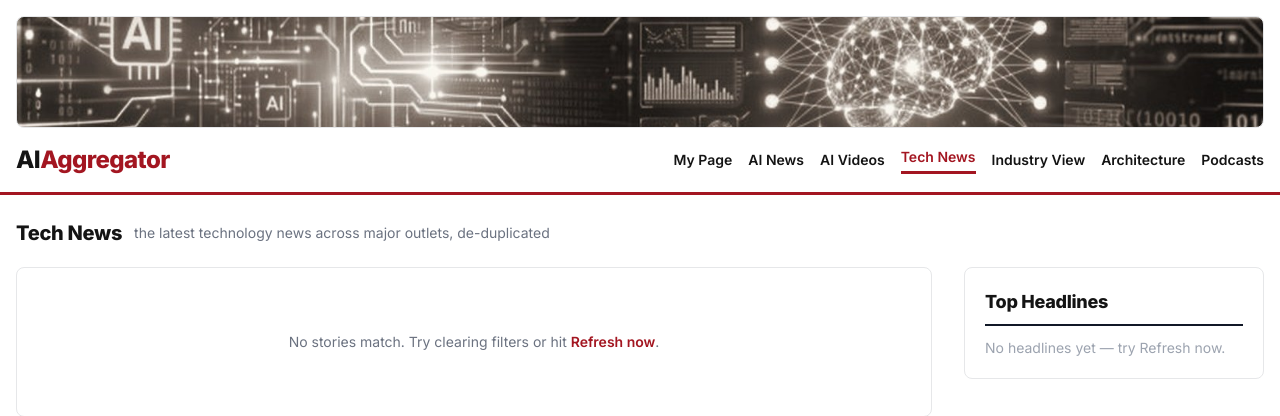
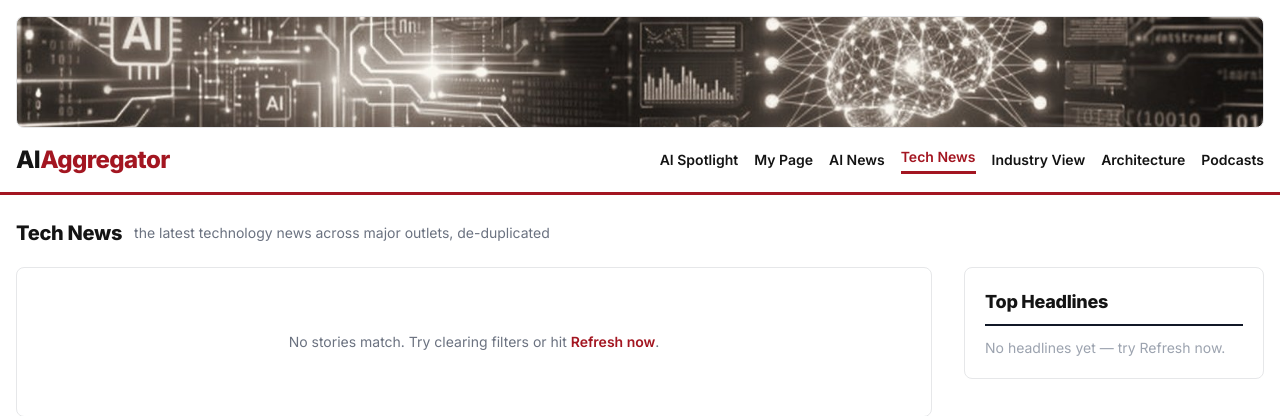
Before and after one commit to bhobho/aiaggregator, a FastAPI app: page /tech in a window 1280 px wide. Shown: the top 416 px of the page. Run offline with FastAPI, Linux system fonts and the light colour scheme; data comes from the database, SQL or seed files in the repository; data that the repository does not hold is empty; some libraries are stand-ins or nearby versions.

Commit message:
Make AI Spotlight (formerly AI Videos) the home page and first nav tab; move My Page to /mypage

```diff
--- a/aiaggregator/analytics.py
+++ b/aiaggregator/analytics.py
@@ -42,6 +42,7 @@ def _fmt_duration(ms: float | None) -> str:
 # reads as "time spent on Tech News" rather than a wall of individual URLs.
 _SECTIONS: list[tuple[str, str]] = [
     ("/post/", "Article pages"),
+    ("/mypage", "My Page"),
     ("/market", "AI News"),
     ("/tech", "Tech News"),
     ("/industry", "Industry View"),
@@ -53,7 +54,7 @@ _SECTIONS: list[tuple[str, str]] = [
 
 def _section(path: str) -> str:
     if path == "/":
-        return "My Page"
+        return "AI Spotlight"
     for prefix, label in _SECTIONS:
         if path.startswith(prefix):
             return label
--- a/aiaggregator/routes/dashboard.py
+++ b/aiaggregator/routes/dashboard.py
@@ -5,7 +5,7 @@ import asyncio
 import json
 
 from fastapi import APIRouter, Request
-from fastapi.responses import HTMLResponse, PlainTextResponse
+from fastapi.responses import HTMLResponse, PlainTextResponse, RedirectResponse
 
 from .. import (db, market as marketmod, queries, sanitize, ticker as tickermod,
                 vendors as vendormod, videos as videosmod)
@@ -65,8 +65,8 @@ def _feed_context(request: Request, f: queries.FeedFilters, *,
         conn.close()
 
 
-@router.get("/", response_class=HTMLResponse)
-async def index(request: Request):
+@router.get("/mypage", response_class=HTMLResponse)
+async def mypage_view(request: Request):
     # My Page: the site owner's own posts — Medium (and LinkedIn, once a feed is
     # configured) — with thumbnail images.
     conn = db.connect()
@@ -267,10 +267,11 @@ async def podcasts_view(request: Request):
     return templates.TemplateResponse(request, "index.html", ctx)
 
 
-@router.get("/videos", response_class=HTMLResponse)
-async def videos_view(request: Request):
-    # Videos: latest uploads from trusted AI YouTube channels (daily-news shows,
-    # deep-dive research breakdowns, official lab channels), newest first.
+@router.get("/", response_class=HTMLResponse)
+async def index(request: Request):
+    # AI Spotlight (home): latest uploads from trusted AI YouTube channels
+    # (daily-news shows, deep-dive research breakdowns, official lab channels),
+    # newest first.
     conn = db.connect()
     try:
         articles = queries.videos_feed(conn)
@@ -283,7 +284,7 @@ async def videos_view(request: Request):
             "headlines_title": "Top Videos",
             "voices": None,
             "filters": None,
-            "heading": "AI Videos",
+            "heading": "AI Spotlight",
             "sub": "latest videos from trusted AI YouTube channels — daily briefs, "
                    "deep-dive analysis & official lab updates",
             "chips": None,
@@ -294,6 +295,12 @@ async def videos_view(request: Request):
         conn.close()
     templates = request.app.state.templates
     return templates.TemplateResponse(request, "index.html", ctx)
+
+
+@router.get("/videos", include_in_schema=False)
+async def videos_redirect():
+    # Old URL, kept working for bookmarks/links — content now lives at "/".
+    return RedirectResponse(url="/", status_code=301)
 
 
 @router.get("/topic/{tag}", response_class=HTMLResponse)
--- a/aiaggregator/routes/seo.py
+++ b/aiaggregator/routes/seo.py
@@ -23,13 +23,13 @@ router = APIRouter()
 # Indexable navigational pages, with their crawl priority.
 SECTIONS: list[tuple[str, str]] = [
     ("/", "1.0"),
+    ("/mypage", "0.6"),
     ("/market", "0.8"),
     ("/tech", "0.8"),
     ("/industry", "0.7"),
     ("/architecture", "0.7"),
     ("/blogs", "0.7"),
     ("/podcasts", "0.6"),
-    ("/videos", "0.6"),
 ]
 
 
--- a/aiaggregator/templates/base.html
+++ b/aiaggregator/templates/base.html
@@ -119,9 +119,9 @@
       </a>
       {% set path = request.url.path %}
       <nav class="ml-auto flex flex-wrap items-center gap-x-3 gap-y-1.5 sm:gap-4 text-sm font-semibold">
-        <a href="/" class="hover:accent {{ 'nav-active' if path == '/' }}">My Page</a>
+        <a href="/" class="hover:accent {{ 'nav-active' if path == '/' }}">AI Spotlight</a>
+        <a href="/mypage" class="hover:accent {{ 'nav-active' if path == '/mypage' }}">My Page</a>
         <a href="/market" class="hover:accent {{ 'nav-active' if path.startswith('/market') }}">AI News</a>
-        <a href="/videos" class="hover:accent {{ 'nav-active' if path == '/videos' }}">AI Videos</a>
         <a href="/tech" class="hover:accent {{ 'nav-active' if path == '/tech' }}">Tech News</a>
         <a href="/industry" class="hover:accent {{ 'nav-active' if path == '/industry' }}">Industry View</a>
         <a href="/architecture" class="hover:accent {{ 'nav-active' if path == '/architecture' }}">Architecture</a>
--- a/aiaggregator/templates/post.html
+++ b/aiaggregator/templates/post.html
@@ -7,7 +7,7 @@
 {% endif %}{% endblock %}
 {% block content %}
 <div class="max-w-2xl mx-auto">
-  <a href="/" class="text-xs font-semibold accent">← My Page</a>
+  <a href="/" class="text-xs font-semibold accent">← Home</a>
 
   <div class="mt-4 flex items-center gap-2 text-[11px] uppercase tracking-wide font-semibold">
     <span class="accent">{{ srcname }}</span>
```
